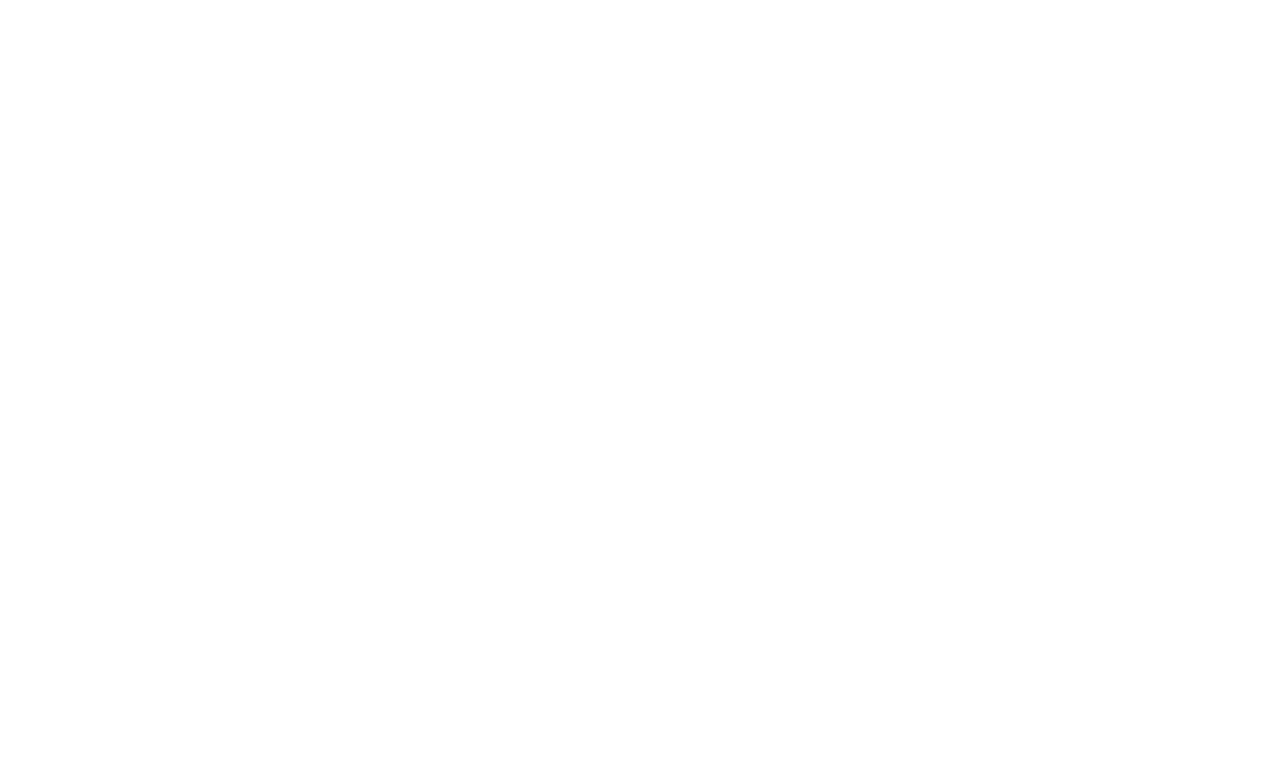
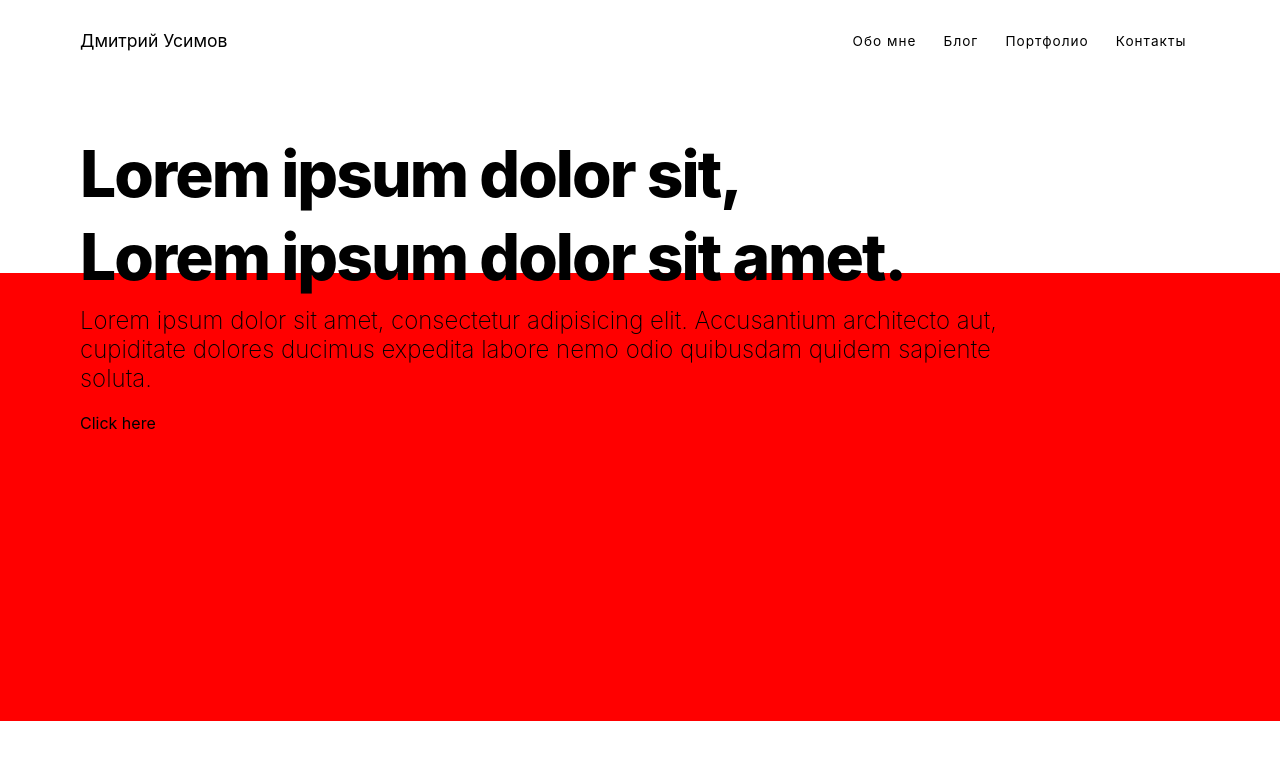
Before and after one commit to heyheyheyxd/xdxd, a SvelteKit app: page / in a window 1280 px wide. Shown: the top 760 px of the page. Built offline with nearby package versions, Linux system fonts and the light colour scheme.

Commit message:
add main page and nav

```diff
--- a/src/app.html
+++ b/src/app.html
@@ -8,5 +8,61 @@
 	</head>
 	<body data-sveltekit-preload-data="hover">
 		<div style="display: contents">%sveltekit.body%</div>
+		<style>
+			body {
+				background-position: left top;
+				font-family: 'Inter', sans-serif;
+				margin: 0;
+				background-repeat: no-repeat;
+			}
+
+			* {
+				box-sizing: border-box;
+			}
+
+			a {
+				text-decoration: none;
+				color: black;
+			}
+
+			nav {
+				position: sticky;
+				top: 0;
+				left: 0;
+				right: 0;
+				margin: 0 80px 0 80px;
+				padding-top: 2rem;
+				padding-bottom: 2rem;
+			}
+
+			nav .nav-container {
+				display: flex;
+				justify-content: space-between;
+				align-items: center;
+			}
+
+			.nav-links {
+				display: flex;
+				justify-content: flex-end;
+				align-items: center;
+				margin: -1em 0;
+				flex: 1 0 auto;
+			}
+
+			.nav-links .link {
+				position: relative;
+				margin: 1em;
+				font-size: 0.85rem;
+				letter-spacing: 1px;
+				color: black;
+			}
+
+			.nav-logo {
+				position: relative;
+				line-height: 1;
+				font-size: 1.1rem;
+				color: black;
+			}
+		</style>
 	</body>
 </html>
--- a/src/routes/+layout.svelte
+++ b/src/routes/+layout.svelte
@@ -0,0 +1,22 @@
+<nav>
+    <div class="nav-container">
+        <a href="/" class="nav-logo" title="Back to home">Дмитрий Усимов</a>
+    <div class="nav-links">
+        <a href="/about" class="link">Обо мне</a>
+        <a href="/blog" class="link">Блог</a>
+        <a href="/projects" class="link">Портфолио</a>
+        <a href="/contact" class="link">Контакты</a>
+    </div>
+    </div>
+</nav>
+
+<div class="container">
+    <!--Pages will be injected below-->
+    <slot></slot>
+</div>
+<style>
+    .container{
+        max-width: 1400px;
+        margin: 50px auto;
+    }
+</style>
--- a/src/routes/+page.svelte
+++ b/src/routes/+page.svelte
@@ -1,2 +1,79 @@
-<h1>Welcome to SvelteKit</h1>
-<p>Visit <a href="https://kit.svelte.dev">kit.svelte.dev</a> to read the documentation</p>
+<svelte:head>
+<title>Дмитрий Усимов</title>
+</svelte:head>
+
+<div class="container">
+    <div class="info">
+        <div class="animate-background">
+            <div class="container info-container">
+                <div class="info-text">
+                    <h1>
+                        <p class="animate-text-1">Lorem ipsum dolor sit,</p>
+                        <p class="text-2">Lorem ipsum dolor sit amet.</p>
+                    </h1>
+                </div>
+                <h2 class="subtitle">
+                    Lorem ipsum dolor sit amet, consectetur adipisicing elit. Accusantium architecto aut,
+                cupiditate dolores
+                    ducimus expedita labore nemo odio quibusdam quidem sapiente soluta.
+                </h2>
+                <div style='color:black' class='scroll-button animate-scroll'>
+                <a href='/about'>Click here</a>
+                <div class='arrow'></div>
+                </div>
+            </div>
+        </div>
+    </div>
+</div>
+
+<div class="background-div"></div>
+
+<style>
+    .info {
+        text-align: center;
+        position: relative;
+    }
+
+    .info-container {
+        height: 100%;
+        display: flex;
+        flex-direction: column;
+        justify-content: center;
+        text-align: left;
+        align-items: start;
+    }
+
+    .container {
+        max-width: 1400px;
+        margin: 50px 0 0 2.5rem;
+    }
+
+    .info h1 {
+        font-size: 4rem;
+        margin: 0;
+    }
+
+    .info h1 p {
+        position: relative;
+        font: inherit;
+        margin: 0;
+        text-align: left;
+        line-height: 130%;
+        width: fit-content;
+        font-weight: 800;
+        letter-spacing: -0.03em;
+    }
+
+    .info h2 {
+        max-width: 65ch;
+        font-weight: 200;
+        margin-top: 0.50rem;
+    }
+
+    .background-div {
+        background-color: red;
+        width: 100%;
+        height: 56vh;
+        margin: -160px auto;
+    }
+</style>
```
